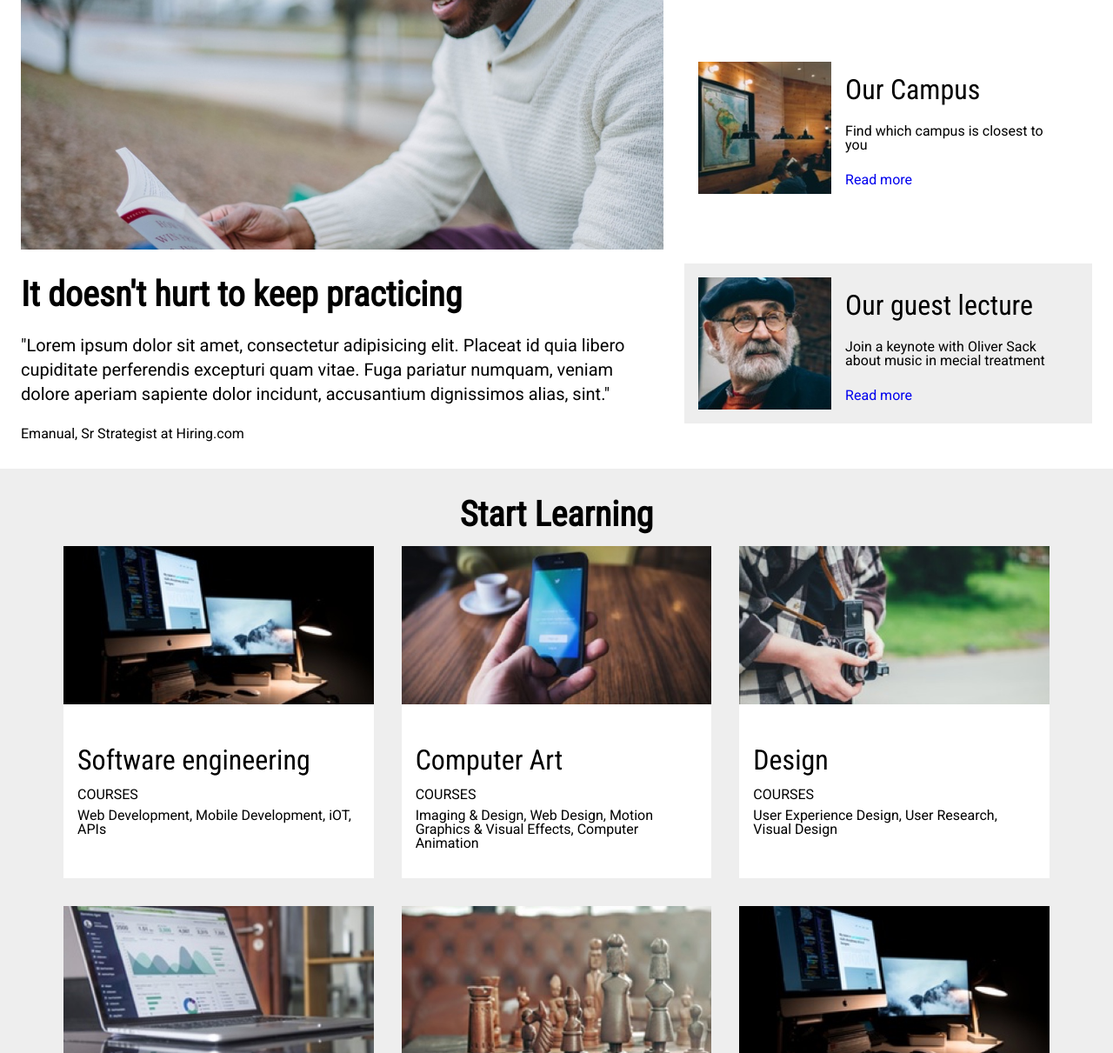
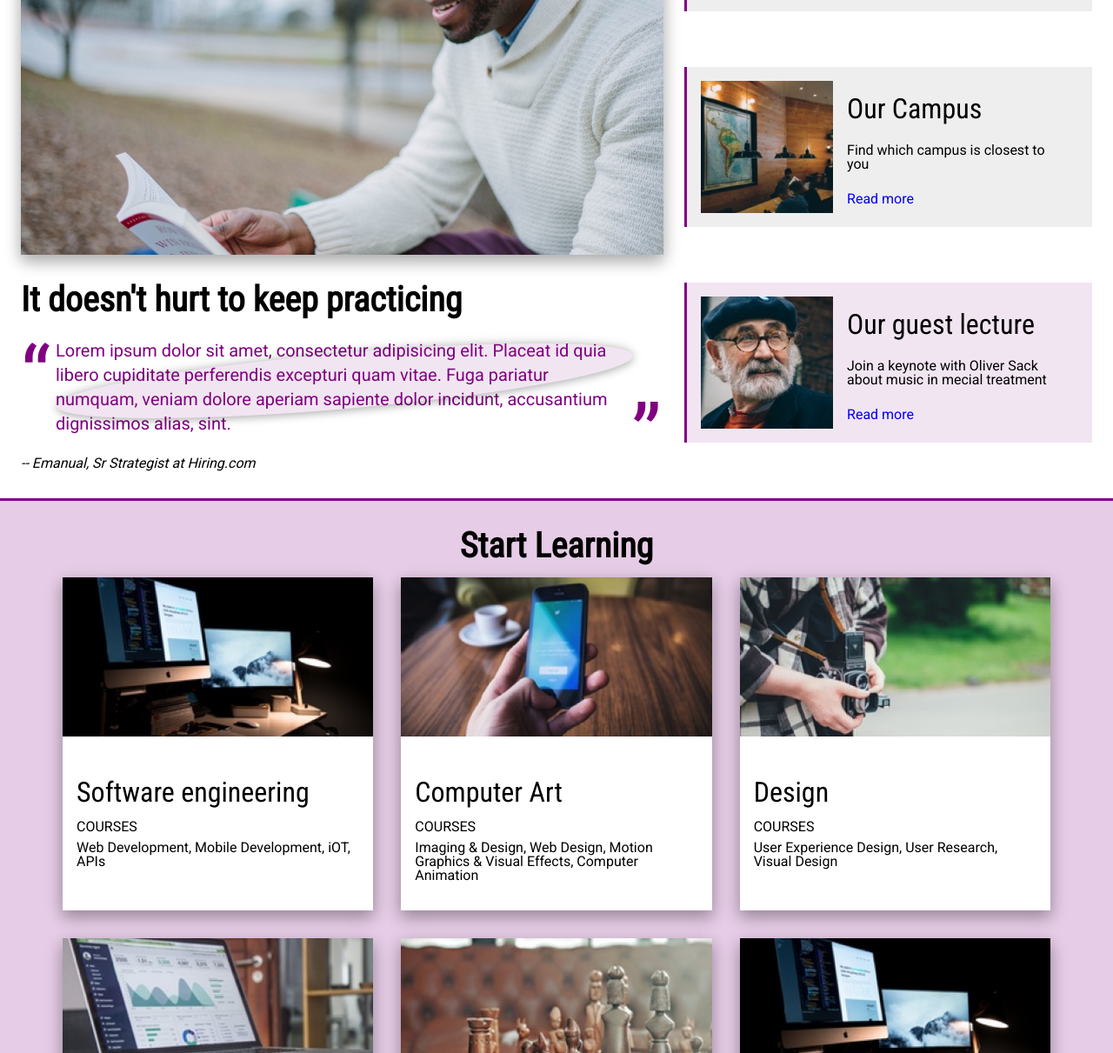
Before and after one commit to k-snides/colmar-academy, a plain HTML site: page index.html in a window 1280 px wide. Shown: the part 769-1980 px from the top of the page at 87% size. Drawn offline with nearby package versions, Linux system fonts and the light colour scheme.

Commit message:
add colour to page & style to blockquotes

```diff
--- a/css/style.css
+++ b/css/style.css
@@ -44,11 +44,51 @@ article {
 }
 
 blockquote {
+	position: relative;
+	color: rgb(128, 0, 128);
+	padding: 0 2.5rem;
+	font-weight: bold;
 	margin: 1.5rem 0;
 	font-size: 1.250rem;
 	font-weight: 100;
 	line-height: 1.4;
+	background-size: 50% 50%;
 }
+blockquote::before,
+blockquote::after {
+	position: absolute;
+	font-size: 6rem;
+}
+blockquote::before {
+	content: '\201c';
+	top: -20%;
+	left: 0%;
+}
+blockquote::after {
+	content: '\201d';
+	left: 95%;
+	top: 40%;
+}
+.blockquote-bg {
+	transform: rotate(-5deg);
+	height: 4rem;
+	position: absolute;
+	top: 15%;
+	width: 90%;
+	background: rgba(128, 0, 128, 0.1);
+	border-radius: 50%;
+	box-shadow: 0 2px 10px 0 rgba(0,0,0,0.2),
+							0 0px 14px 0 rgba(0,0,0,0.19);
+}
+
+cite {
+	font-style: italic;
+}
+cite::before {
+	content: '--';
+}
+
+
 
 /* Flexbox */
 .flex {
@@ -61,9 +101,30 @@ video {
 	max-width: 100%;
 }
 
+video,
+.banner,
+.keep-practicing-bg {
+	box-shadow: 0 8px 16px 0 rgba(0,0,0,0.2),
+							0 6px 20px 0 rgba(0,0,0,0.19);
+
+}
+
+/* adds a shadow to large bg images */
+
 /* Buttons */
 .btn {
+	border: 3px solid rgb(128, 0, 128);
+	width: 100%;
+	background: rgb(128, 0, 128);
+	display: inline-block;
+	padding: 1rem 0;
+	text-align: center;
 
+	transition: all 0.3s ease-in;
+}
+.btn:hover {
+	background: transparent;
+	color: rgb(128, 0, 128);
 }
 
 /* hides desktop navigation on mobile devices */
@@ -97,12 +158,16 @@ header ul {
 /* ----- Banner Section ----- */
 .banner-cta {
 	flex-direction: column;
+	background-color: rgba(128, 0, 128, 0.2);
+	/*border: 3px solid rgb(128, 0, 128);*/
+	border-color: rgb(128, 0, 128);
+	border-style: solid;
+	border-width: 3px 0 3px 0;
 }
 
 .banner {
 	background: url('../img/banner.jpg') no-repeat center center;
 	background-size: cover;
-	/*background-size: 100% 100%;*/
 	height: 20rem;
 }
 
@@ -111,7 +176,6 @@ header ul {
 
 /* ----- Learn Something Section ----- */
 .learn-something {
-	background-color: #eee;
 	padding: 2rem 1rem;
 }
 .learn-something p {
@@ -121,13 +185,7 @@ header ul {
 	text-decoration: none;
 	color: #fff;
 }
-.learn-something .btn {
-	width: 100%;
-	background: #aaa;
-	display: inline-block;
-	padding: 1rem 0;
-	text-align: center;
-}
+
 
 
 
@@ -204,7 +262,7 @@ article .read-more {
 }
 
 .start-learning h3 {
-	background: #eee;
+	background: rgba(128, 0, 128, 0.2);
 	padding: 2rem 1rem;
 	margin-bottom: -1.5rem;
 }
@@ -294,7 +352,6 @@ footer {
 	/* ----- Banner Section ----- */
 	.banner-cta {
 		flex-direction: row;
-		background: #eee;
 		padding: 2rem 1.5rem;
 	}
 	.banner {
@@ -317,6 +374,7 @@ footer {
 	}
 
 	.keep-practicing {
+		/*position: relative;*/
 		flex-direction: column;
 		margin-right: 1.5rem;
 		flex: 1 0 60%;
@@ -337,10 +395,17 @@ footer {
 		padding: 1rem 1rem;
 	}
 	.main-content article:nth-child(1) {
-		padding-top: 0;
+		margin-top: 0;
 	}
 	.main-content article:nth-child(3) {
-		background: #eee;
+		background: rgba(128, 0, 128, 0.1);
+	}
+	.main-content article {
+		background: #eee
+	}
+
+	.main-content article {
+		border-left: 3px solid rgb(128, 0, 128);
 	}
 
 	article h3,
@@ -381,7 +446,11 @@ footer {
 
 	/* ----- Start Learning section ----- */
 	.start-learning {
-		background: #eee;
+		background-color: rgba(128, 0, 128, 0.2);
+		/*border: 3px solid rgb(128, 0, 128);*/
+		border-color: rgb(128, 0, 128);
+		border-style: solid;
+		border-width: 3px 0 3px 0;
 	}
 
 	.start-learning-cards {
@@ -390,6 +459,12 @@ footer {
 		padding: 0 4.5rem;
 	}
 
+
+
+
+
+
+
 	.start-learning article {
 		background: #fff;
 		padding: 0 0 1.5rem 0;
@@ -397,6 +472,13 @@ footer {
 		flex-direction: column;
 		flex: 1 0 30%;
 		margin: 0 2rem 2rem 0;
+		box-shadow: 0 8px 16px 0 rgba(0,0,0,0.2),
+								0 6px 20px 0 rgba(0,0,0,0.19);
+
+		transition: box-shadow 0.2s ease-in;
+	}
+	.start-learning article:hover {
+		box-shadow: 0 16px 12px -6px black;
 	}
 	.start-learning article:nth-child(3n + 3) {
 		margin-right: 0;
@@ -435,6 +517,7 @@ footer {
 		flex: 1 0 60%;
 		padding-right: 1.5rem;
 		max-width: 60;
+		/*position: relative;*/
 	}
 	.thesis-video h2 {
 		margin-top: 1.5rem;
@@ -448,9 +531,12 @@ footer {
 	}
 	.thesis-articles article {
 		padding: 1rem;
+		background: #eee;
+		border-left: 3px solid rgb(128, 0, 128);
 	}
 	.thesis-articles article:nth-child(1) {
-		background: #eee;
+		background: rgba(128, 0, 128, 0.1);
+		margin-bottom: 3rem;
 	}
 
 	.thesis-articles .fisma {
--- a/index.html
+++ b/index.html
@@ -101,7 +101,8 @@
 				<h2>It doesn't hurt to keep practicing</h2>
 
 				<blockquote>
-					"Lorem ipsum dolor sit amet, consectetur adipisicing elit. Placeat id quia libero cupiditate perferendis excepturi quam vitae. Fuga pariatur numquam, veniam dolore aperiam sapiente dolor incidunt, accusantium dignissimos alias, sint."
+					<div class="blockquote-bg"></div>
+					Lorem ipsum dolor sit amet, consectetur adipisicing elit. Placeat id quia libero cupiditate perferendis excepturi quam vitae. Fuga pariatur numquam, veniam dolore aperiam sapiente dolor incidunt, accusantium dignissimos alias, sint.
 				</blockquote>
 
 				<cite>
@@ -266,7 +267,8 @@
 					<h2 class="mobile-hide">Reimagine urban</h2>
 
 					<blockquote class="mobile-hide">
-						"Lorem ipsum dolor sit amet, consectetur adipisicing elit. Placeat id quia libero cupiditate perferendis excepturi quam vitae. Fuga pariatur numquam, veniam dolore aperiam sapiente dolor incidunt, accusantium dignissimos alias, sint."
+						<div class="blockquote-bg mobile-hide"></div>
+						Lorem ipsum dolor sit amet, consectetur adipisicing elit. Placeat id quia libero cupiditate perferendis excepturi quam vitae. Fuga pariatur numquam, veniam dolore aperiam sapiente dolor incidunt, accusantium dignissimos alias, sint.
 					</blockquote>
 				</section>
 
```
